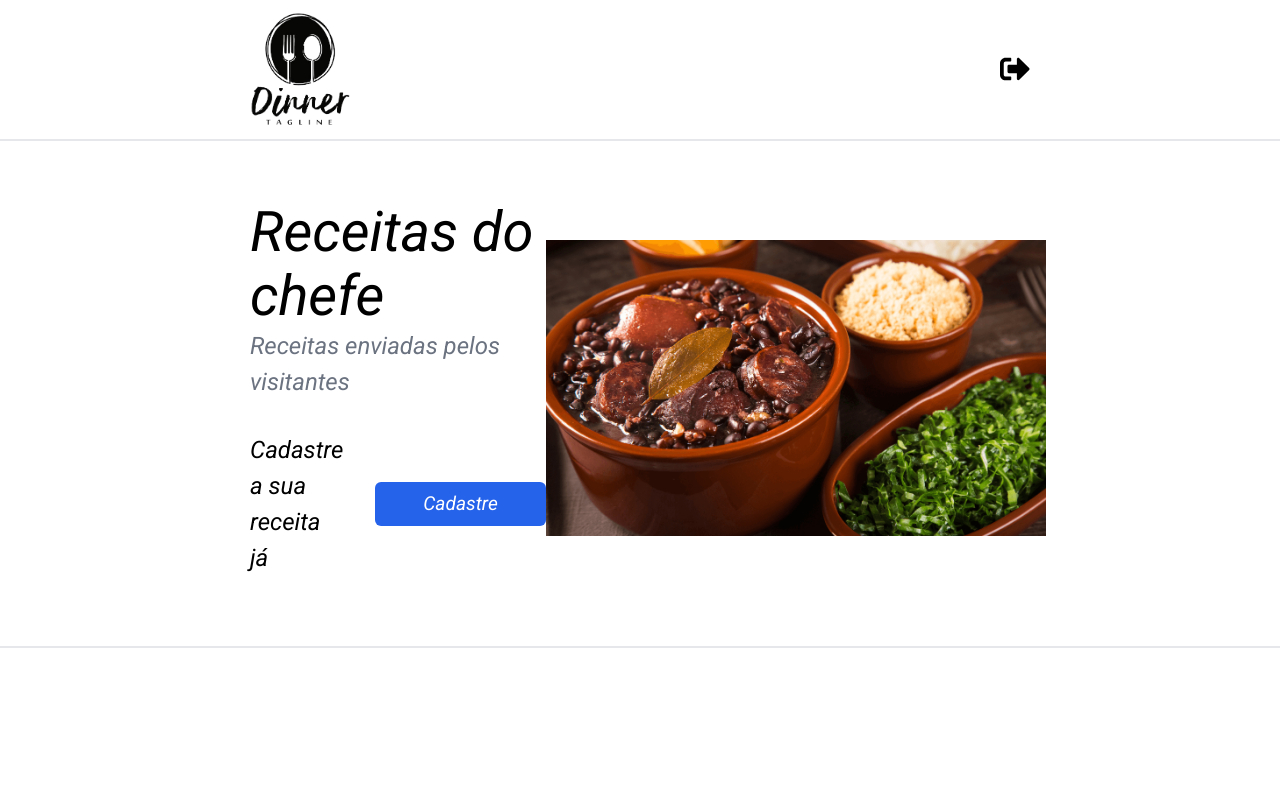
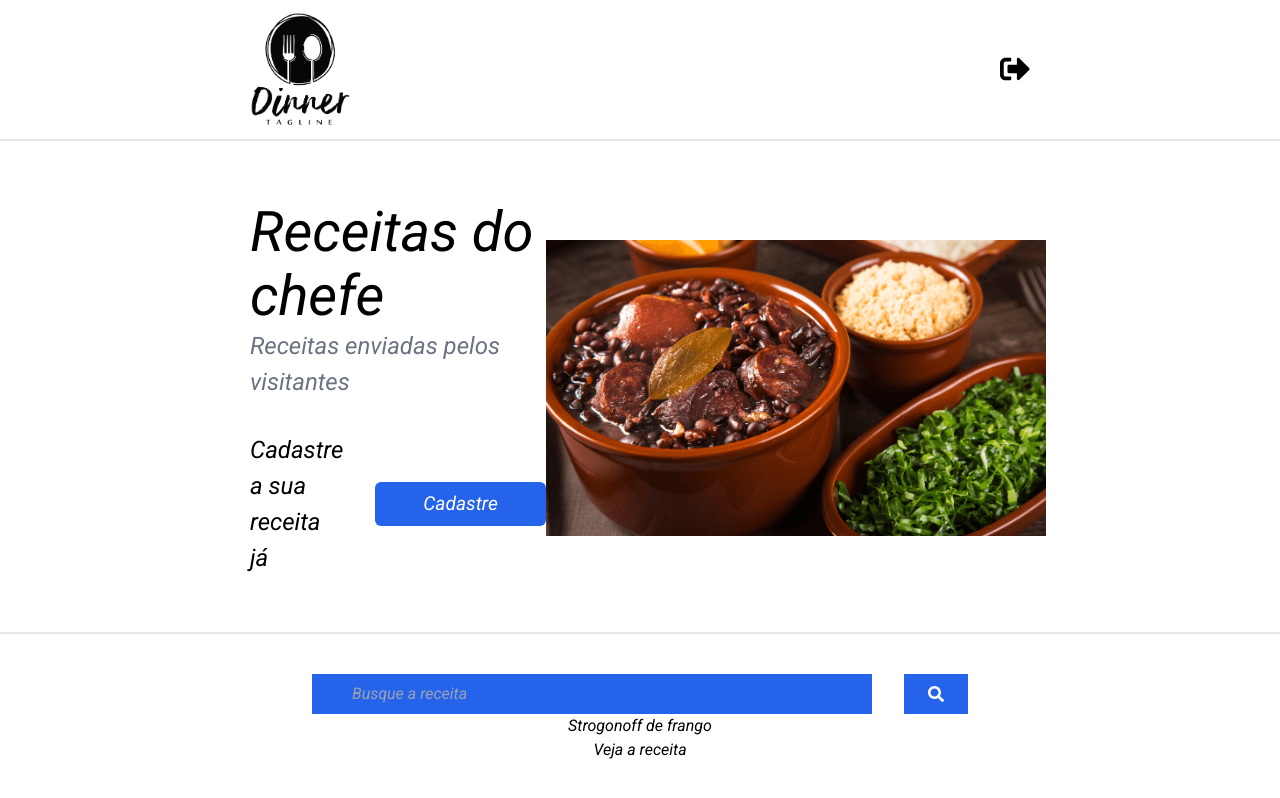
Before and after one commit to DevJoaoPeu/App_Receitas, a Next.js app in the folder web/: page /home in a window 1280 px wide. Shown: the top 798 px of the page. Built offline with nearby package versions, Linux system fonts and the light colour scheme; a web font is replaced by a local one.

Commit message:
feat: iniciando segunda section

```diff
--- a/web/src/pages/home/index.tsx
+++ b/web/src/pages/home/index.tsx
@@ -1,12 +1,13 @@
 import { Header } from "@/components/Header";
 import Image from "next/image";
 import imageMain from "../../../public/feijoada.png"
+import { FaSearch } from "react-icons/fa";
 
 const Home = () => {
   return (
-    <div className="border-b-2 ">
+    <div>
       <Header />
-      <div className="mt-[200px] mb-[70px] px-[250px] flex justify-between items-center">
+      <div className="border-b-2 mt-[200px] pb-[3.5rem] px-[250px] flex justify-between items-center">
         <div className="flex flex-col">
           <h1 className="text-[3.5rem] leading-[4rem]">Receitas do chefe</h1>
           <h4 className="text-[1.5rem] text-gray-500">Receitas enviadas pelos visitantes</h4>
@@ -17,6 +18,18 @@ const Home = () => {
         </div>
         <Image width={500} src={imageMain} alt="imagem feijoada" />
       </div>
+      <div className="flex flex-col px-[250px] py-10 text-center">
+        <div className="flex gap-8 justify-center">
+          <input className="bg-blue-600 text-white outline-none px-10 py-2 w-[35rem]" placeholder="Busque a receita"/>
+          <button className="bg-blue-600 px-6 text-white"><FaSearch /></button>
+        </div>
+        <div>
+          <div>
+            <h4>Strogonoff de frango</h4>
+            <button>Veja a receita</button>
+          </div>
+        </div>
+      </div>
     </div>
   );
 };
```
